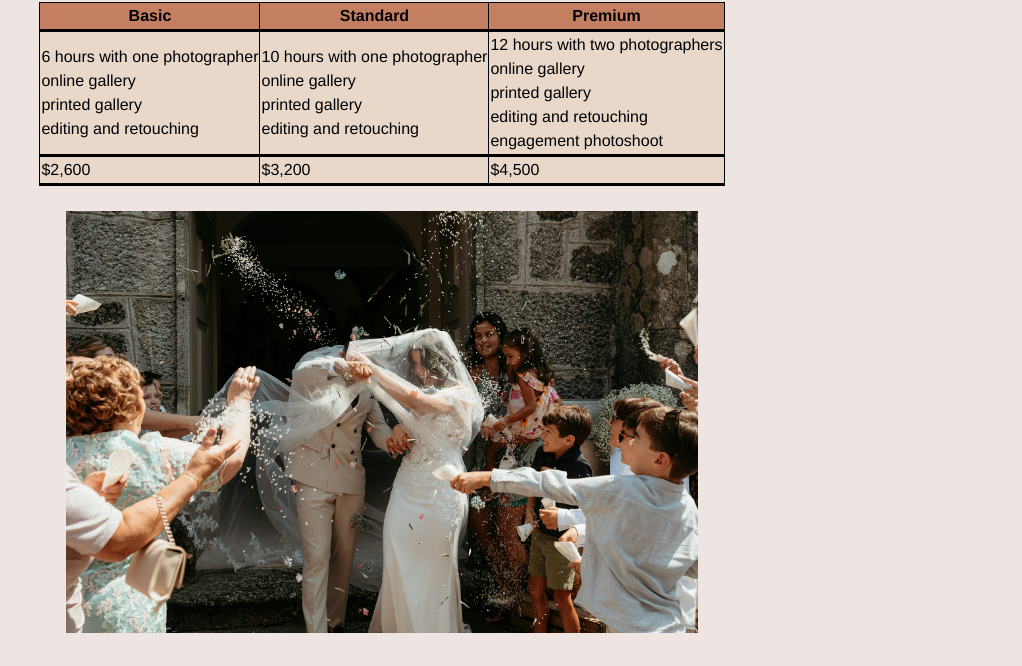
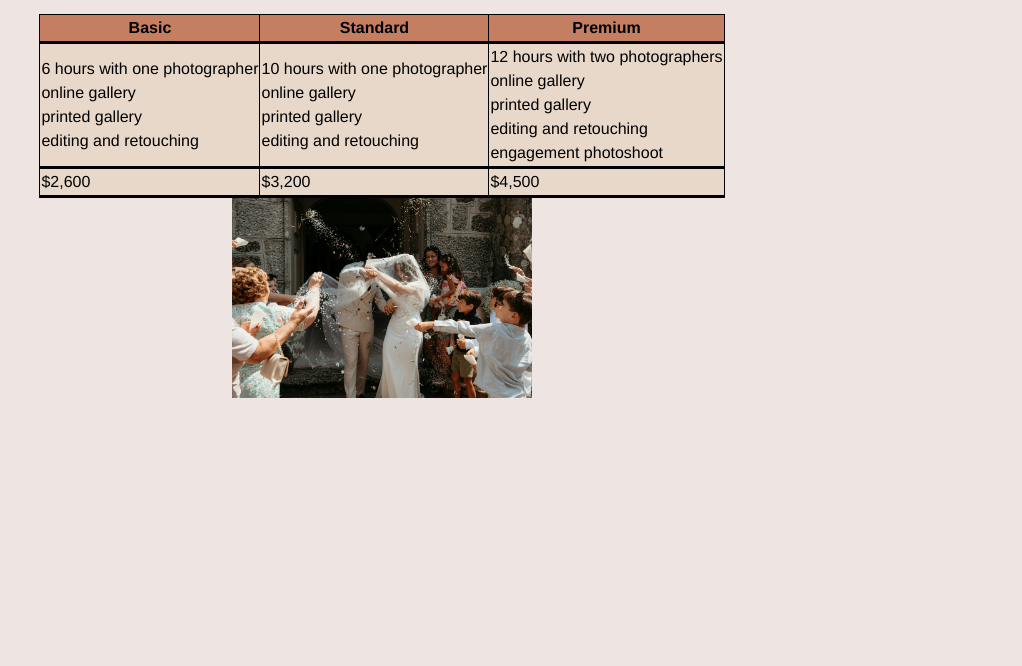
Before and after one commit to lindaschnabel/Photography, a plain HTML site: page rates.html in a window 1280 px wide. Shown: the part 180-846 px from the top of the page, without its empty margins (258-1280 px from the left). After the commit the page ends 800 px from the top, so only its background shows below. Drawn offline with Linux system fonts and the light colour scheme.

Commit message:
Update rates.html

```diff
--- a/rates.html
+++ b/rates.html
@@ -1,3 +1,4 @@
+<!DOCTYPE html>
 <html lang="en">
     <head>
     <title>Rates</title>
@@ -32,6 +33,7 @@
             <td>$4,500</td>
         </tr>
     </table>
-<img src = coupleatdoor.jpg width = 50%>
+<img src = coupleatdoor.jpg width = 300 alt="happy couple dancing";>
 </body>
+
 </html>
```
